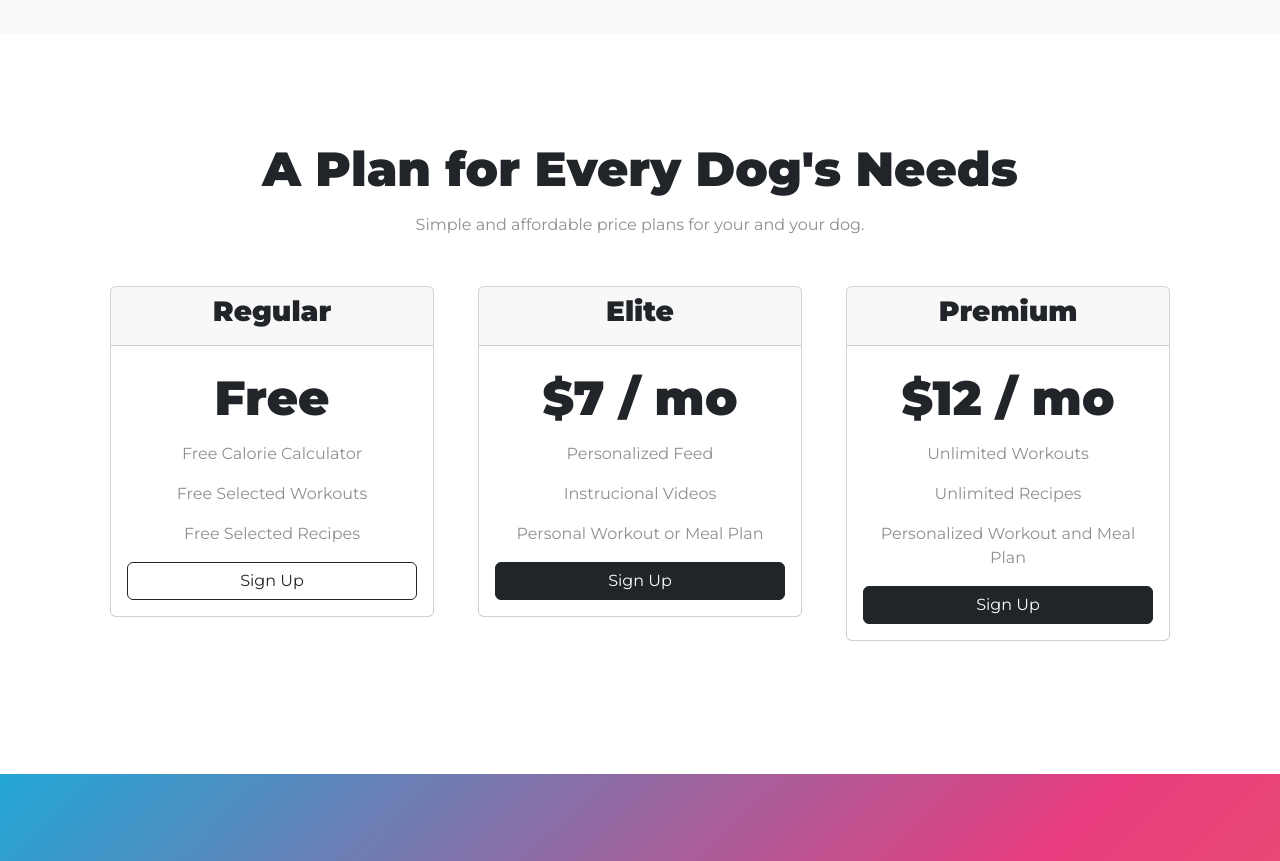
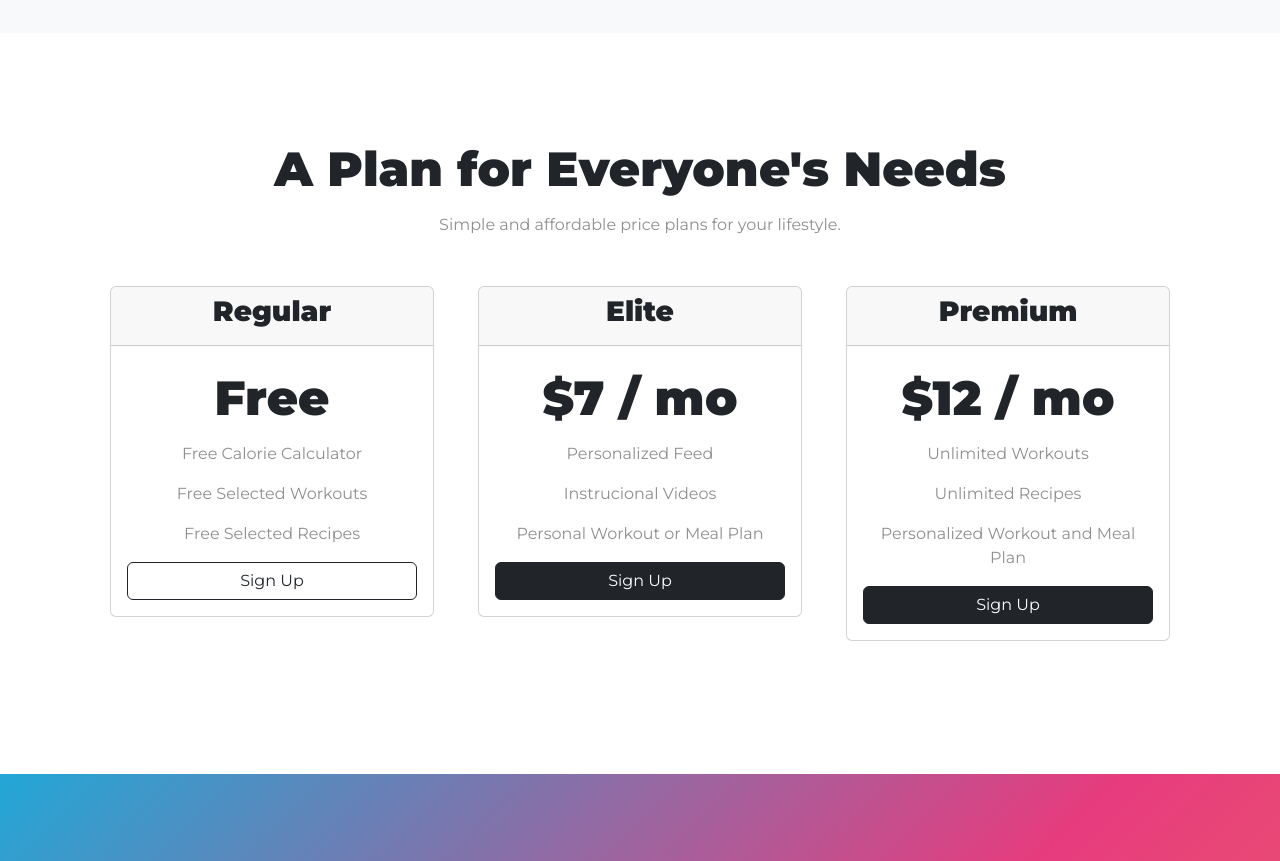
Before and after one commit to edimiletic/fitness-, a plain HTML site: page index.html in a window 1280 px wide. Shown: the part 2220-3081 px from the top of the page. Drawn offline with nearby package versions, Linux system fonts and the light colour scheme.

Commit message:
Update index.html

```diff
--- a/index.html
+++ b/index.html
@@ -132,8 +132,8 @@
 
   <section class="white-section" id="pricing">
 
-    <h2 class="section-heading">A Plan for Every Dog's Needs</h2>
-    <p>Simple and affordable price plans for your and your dog.</p>
+    <h2 class="section-heading">A Plan for Everyone's Needs</h2>
+    <p>Simple and affordable price plans for your lifestyle.</p>
 
     <div class="row">
       <div class="pricing-col col-lg-4 col-md-6">
```
